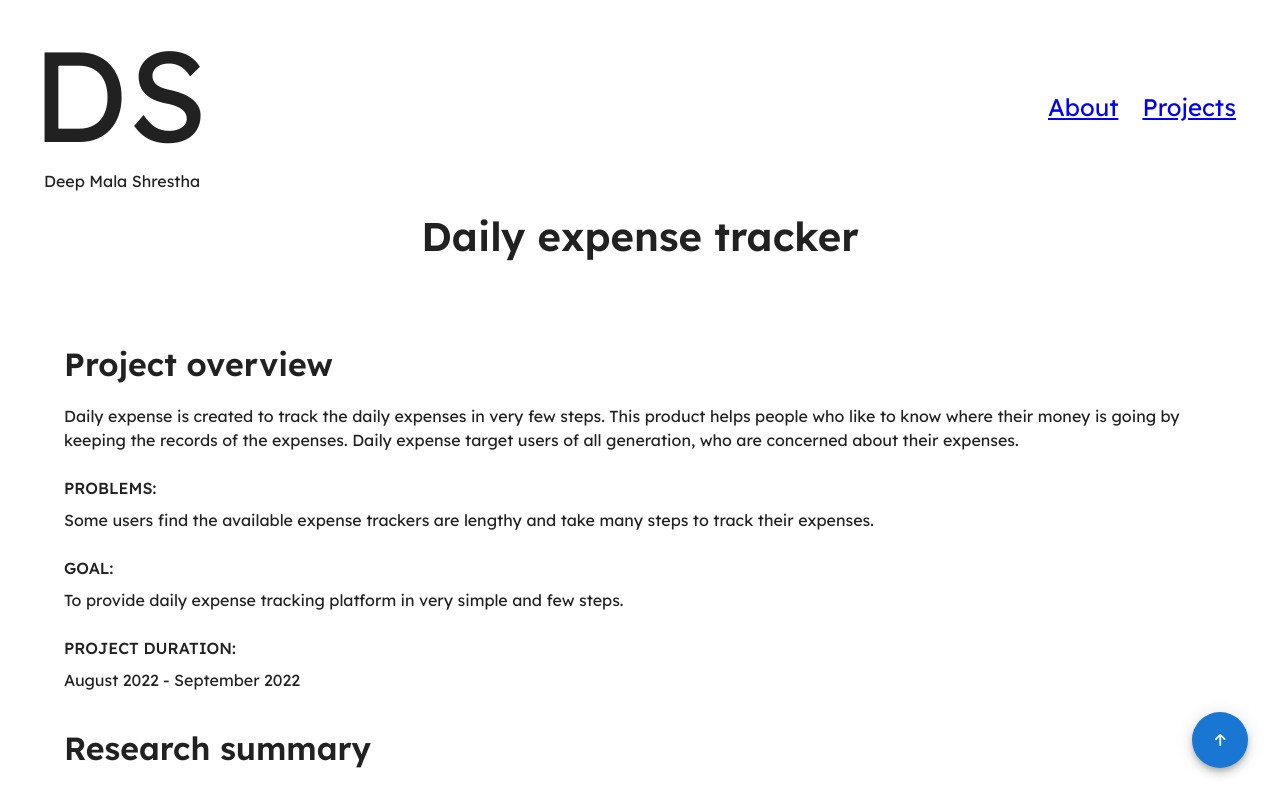
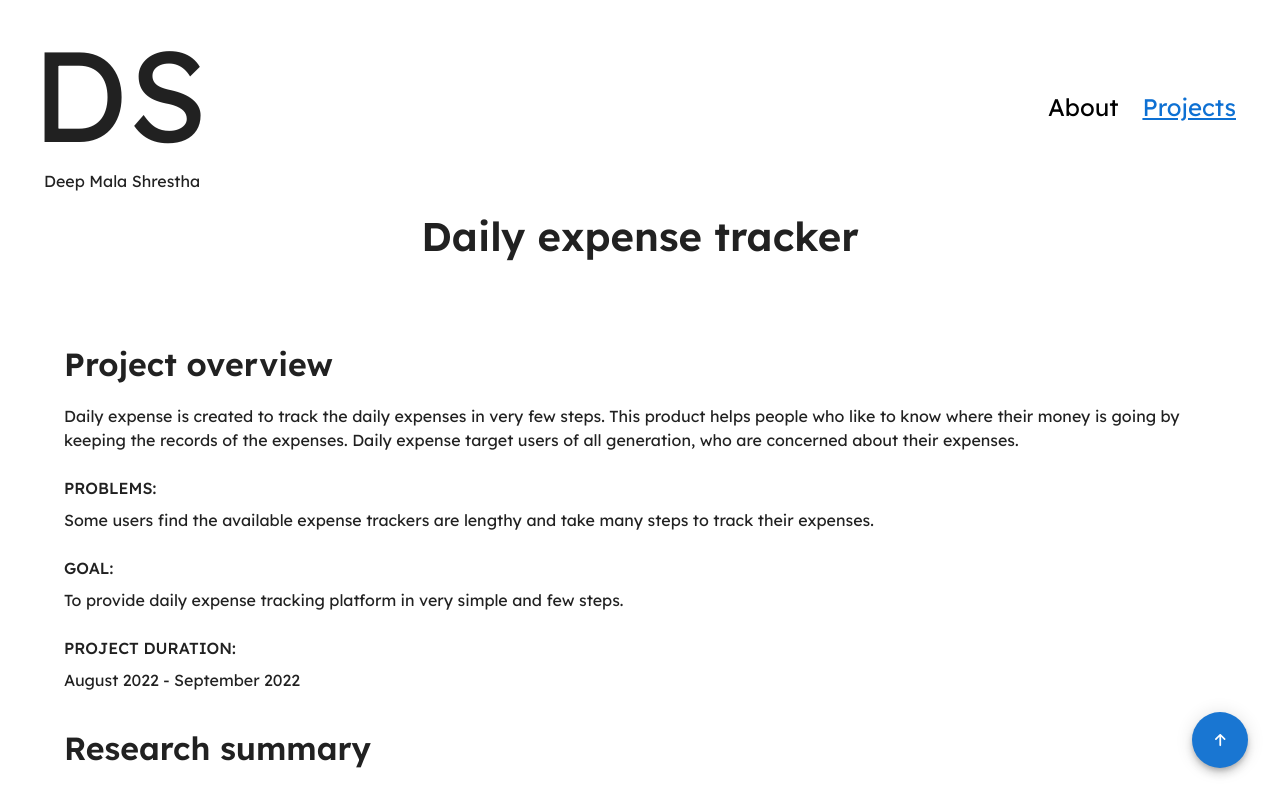
Before and after one commit to acharyasaagar/deepmala-portfolio, a React (Vite) app: page /projects/expense-tracker in a window 1280 px wide. Shown: the top 791 px of the page. Built offline with nearby package versions, Linux system fonts and the light colour scheme.

Commit message:
Fixes nav link styles

```diff
--- /dev/null
+++ b/src/assets/topbar.css
@@ -0,0 +1,4 @@
+.activeLink {
+  color: #0d70d3 !important;
+  text-decoration: underline !important;
+}
--- /dev/null
+++ b/src/components/Link.tsx
@@ -0,0 +1,24 @@
+import * as React from 'react'
+import { NavLink as BaseNavLink } from 'react-router-dom'
+
+const Link = React.forwardRef<React.ReactNode, any>(
+  ({ activeClassName, activeStyle, ...props }, ref) => {
+    return (
+      <BaseNavLink
+        ref={ref}
+        {...props}
+        className={({ isActive }) =>
+          [props.className, isActive ? activeClassName : null]
+            .filter(Boolean)
+            .join(' ')
+        }
+        style={({ isActive }) => ({
+          ...props.style,
+          ...(isActive ? activeStyle : null),
+        })}
+      />
+    )
+  }
+)
+
+export default Link
--- a/src/components/Topbar.tsx
+++ b/src/components/Topbar.tsx
@@ -1,6 +1,7 @@
+import Link from './Link'
 import { Typography } from '@mui/material'
 import { styled } from '@mui/material/styles'
-import { Link } from 'react-router-dom'
+import { useNavigate } from 'react-router-dom'
 
 const NavContainer = styled('nav')({
   padding: '20px 32px',
@@ -10,12 +11,20 @@ const NavContainer = styled('nav')({
 })
 
 const LogoContainer = styled('div')({
+  cursor: 'pointer',
+  '&:hover': {
+    '& h1, & p': {
+      color: '#0D70D3',
+    },
+  },
   '& h1': {
     fontWeight: 400,
     fontSize: 128,
+    transition: 'color 0.2s',
   },
   '& p': {
     marginLeft: 12,
+    transition: 'color 0.2s',
   },
 })
 
@@ -23,18 +32,30 @@ const NavList = styled('div')({})
 const NavLink = styled(Link)({
   padding: 12,
   fontSize: 24,
+  textDecoration: 'none',
+  color: 'black',
+  transition: 'color 0.2s, text-decoration 0.2s',
+  '&:hover': {
+    color: '#0D70D3',
+    textDecoration: 'underline',
+  },
 })
 
 const Topbar = () => {
+  const navigate = useNavigate()
   return (
     <NavContainer>
-      <LogoContainer>
+      <LogoContainer onClick={() => navigate('/')}>
         <Typography variant="h1">DS</Typography>
         <Typography>Deep Mala Shrestha</Typography>
       </LogoContainer>
       <NavList>
-        <NavLink to="/">About</NavLink>
-        <NavLink to="/projects">Projects</NavLink>
+        <NavLink to="/" activeClassName="activeLink">
+          About
+        </NavLink>
+        <NavLink activeClassName="activeLink" to="/projects">
+          Projects
+        </NavLink>
       </NavList>
     </NavContainer>
   )
--- a/src/main.tsx
+++ b/src/main.tsx
@@ -5,6 +5,7 @@ import CssBaseline from '@mui/material/CssBaseline'
 import { BrowserRouter } from 'react-router-dom'
 import { ThemeProvider } from '@mui/material/styles'
 import { theme } from './theme'
+import './assets/topbar.css'
 
 ReactDOM.createRoot(document.getElementById('root') as HTMLElement).render(
   <React.StrictMode>
--- a/src/routes/about.tsx
+++ b/src/routes/about.tsx
@@ -39,7 +39,7 @@ const ImageContainer = styled('div')({
     maxWidth: '100%',
     maxHeight: '100%',
     background: '#0D70D3',
-    borderRadius: 8,
+    borderRadius: 20,
   },
 })
 
```
